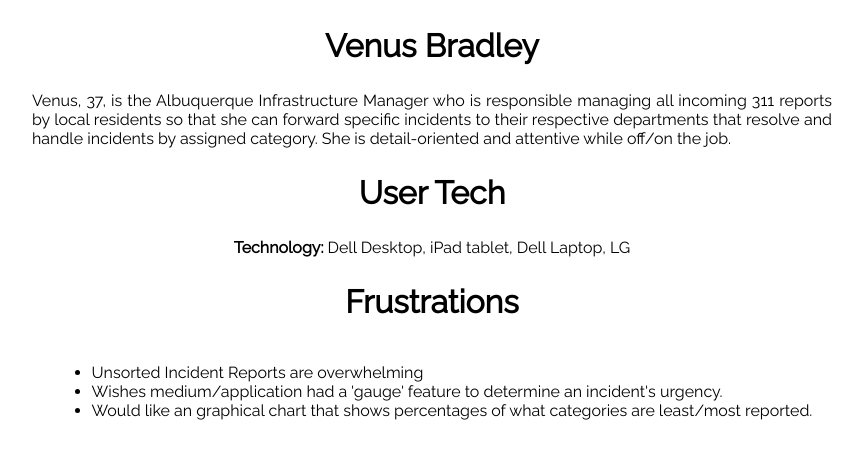
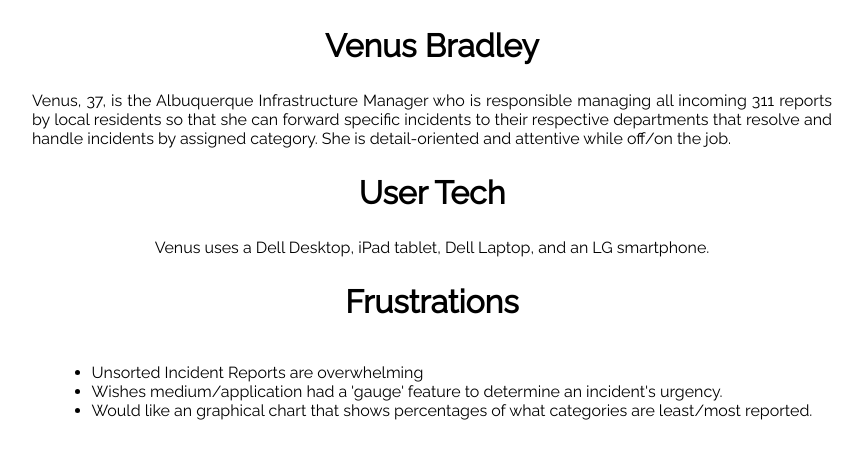
Before and after one commit to Koriganp/infrastructure, a PHP site: page /epic/venus.php in a window 1280 px wide. Shown: the part 752-1206 px from the top of the page, without its empty margins (208-1071 px from the left). Run offline with PHP 8.4, Linux system fonts and the light colour scheme.

Commit message:
corrected some content of persona 2

```diff
--- a/epic/venus.php
+++ b/epic/venus.php
@@ -25,7 +25,7 @@
 				that resolve and handle incidents by assigned category. She is detail-oriented and attentive while off/on
 				the job.</p>
 			<h2>User Tech</h2>
-			<p class = "story"><strong>Technology:</strong> Dell Desktop, iPad tablet, Dell Laptop, LG</p>
+			<p class = "story">Venus uses a Dell Desktop, iPad tablet, Dell Laptop, and an LG smartphone.</p>
 			<h2>Frustrations</h2>
 			<div class = "centerList">
 				<ul>
```
